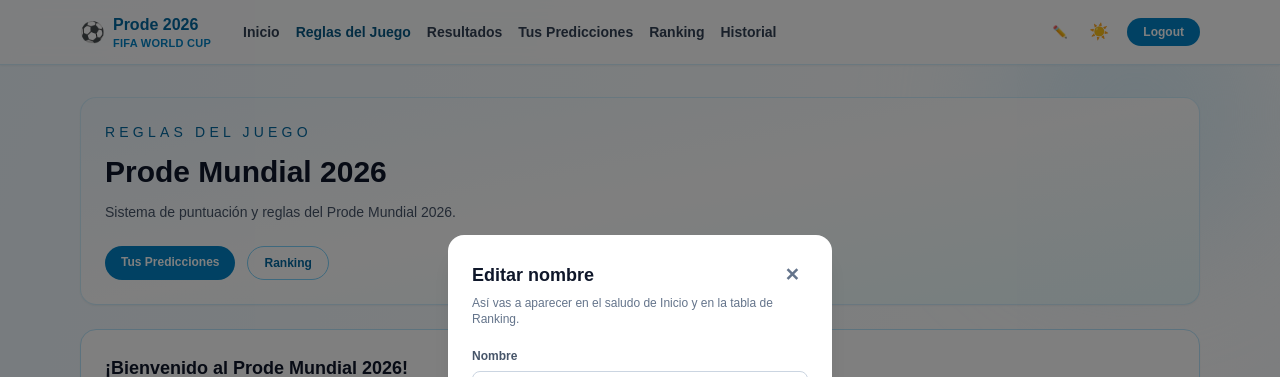
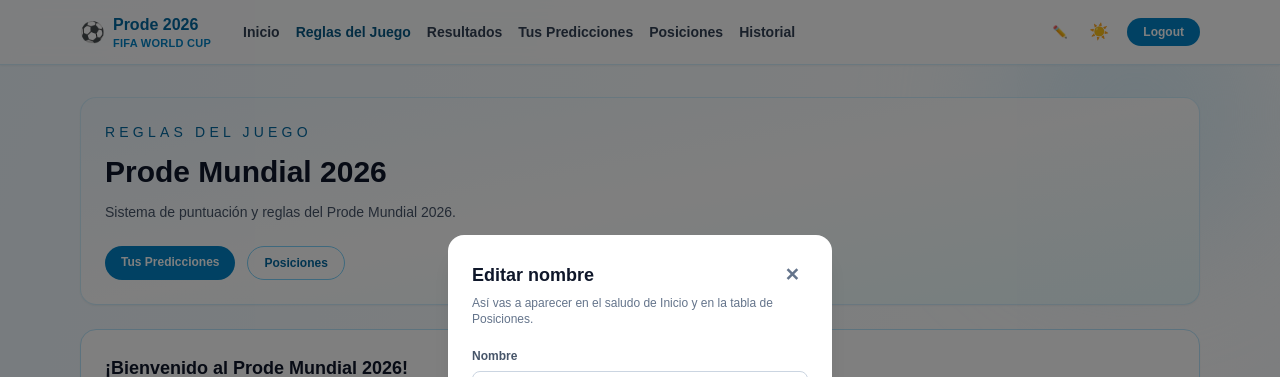
Before and after one commit to Sebitash/prode-off-topic-mundial-2026, a Next.js app in the folder frontend/: page /rules in a window 1280 px wide. Both pictures are taken after a click on the button "✏️". Shown: the top 377 px of the page. Built offline with nearby package versions, Linux system fonts and the light colour scheme; no server answers.

Commit message:
cambio ranking a posiciones

```diff
--- a/frontend/app/dashboard/page.tsx
+++ b/frontend/app/dashboard/page.tsx
@@ -202,7 +202,7 @@ export default function DashboardPage() {
 
         <div className="rounded-lg border border-violet-200 dark:border-violet-800 bg-violet-50 dark:bg-violet-950/30 px-4 py-3 text-sm text-violet-800 dark:text-violet-400">
           <p>
-            ✏️ <span className="font-semibold">Nuevo:</span> ya podés editar tu nombre y apellido para que aparezcan como quieras en el Ranking. Tocá el ✏️ que está al lado de tu nombre, arriba a la derecha.
+            ✏️ <span className="font-semibold">Nuevo:</span> ya podés editar tu nombre y apellido para que aparezcan como quieras en Posiciones. Tocá el ✏️ que está al lado de tu nombre, arriba a la derecha.
           </p>
         </div>
 
@@ -252,7 +252,7 @@ export default function DashboardPage() {
                 Mis predicciones
               </Link>
               <Link href="/ranking" className="block w-full bg-purple-600 text-white py-3 px-4 rounded-lg hover:bg-purple-700 transition-colors text-center">
-                Ver Ranking
+                Ver Posiciones
               </Link>
             </div>
           </div>
--- a/frontend/app/dashboard/rules/page.tsx
+++ b/frontend/app/dashboard/rules/page.tsx
@@ -144,7 +144,7 @@ export default function RulesPage() {
               href="/ranking"
               className="rounded-full border border-sky-300 dark:border-slate-600 px-4 py-2 text-xs font-semibold text-sky-700 dark:text-sky-400 transition hover:-translate-y-0.5 hover:bg-sky-50 dark:bg-sky-950/40"
             >
-              Ranking
+              Posiciones
             </Link>
           </div>
         </div>
--- a/frontend/app/ranking/page.tsx
+++ b/frontend/app/ranking/page.tsx
@@ -357,7 +357,7 @@ export default function RankingPage() {
       <div className="absolute -bottom-32 left-0 h-80 w-80 rounded-full bg-cyan-200/40 blur-3xl" />
       <div className="relative z-10 mx-auto max-w-6xl px-4 py-8">
         <div>
-          <h1 className="text-3xl font-semibold text-slate-900 dark:text-slate-100">Ranking</h1>
+          <h1 className="text-3xl font-semibold text-slate-900 dark:text-slate-100">Posiciones</h1>
           <p className="mt-2 text-sm text-slate-600 dark:text-slate-400">Posiciones actuales de todos los participantes</p>
         </div>
 
--- a/frontend/app/rules/page.tsx
+++ b/frontend/app/rules/page.tsx
@@ -162,7 +162,7 @@ export default function RulesPage() {
               href="/ranking"
               className="rounded-full border border-sky-300 dark:border-slate-600 px-4 py-2 text-xs font-semibold text-sky-700 dark:text-sky-400 transition hover:-translate-y-0.5 hover:bg-sky-50 dark:bg-sky-950/40"
             >
-              Ranking
+              Posiciones
             </Link>
           </div>
         </div>
--- a/frontend/components/ui/DashboardNav.tsx
+++ b/frontend/components/ui/DashboardNav.tsx
@@ -67,7 +67,7 @@ function EditNameModal({ onClose }: { onClose: () => void }) {
           </button>
         </div>
         <p className="mt-1 text-xs text-slate-500 dark:text-slate-400">
-          Así vas a aparecer en el saludo de Inicio y en la tabla de Ranking.
+          Así vas a aparecer en el saludo de Inicio y en la tabla de Posiciones.
         </p>
 
         <div className="mt-4 space-y-3">
@@ -192,7 +192,7 @@ export default function DashboardNav({ displayName, isAdmin = false }: { display
               Tus Predicciones
             </Link>
             <Link href="/ranking" className={linkClassName('/ranking')}>
-              Ranking
+              Posiciones
             </Link>
             <Link href="/historial" className={linkClassName('/historial')}>
               Historial
@@ -251,7 +251,7 @@ export default function DashboardNav({ displayName, isAdmin = false }: { display
               Tus Predicciones
             </Link>
             <Link href="/ranking" className={mobileLinkClassName('/ranking')}>
-              Ranking
+              Posiciones
             </Link>
             <Link href="/historial" className={mobileLinkClassName('/historial')}>
               Historial
--- a/frontend/components/ui/PublicNav.tsx
+++ b/frontend/components/ui/PublicNav.tsx
@@ -24,7 +24,7 @@ export default function PublicNav({ linkClassName }: { linkClassName?: string })
           <Link href="/" className={resolveClassName('/')}>Reglas del Juego</Link>
           <Link href="/matches" className={resolveClassName('/matches')}>Resultados</Link>
           <Link href="/predictions" className={resolveClassName('/predictions')}>Tus Predicciones</Link>
-          <Link href="/ranking" className={resolveClassName('/ranking')}>Ranking</Link>
+          <Link href="/ranking" className={resolveClassName('/ranking')}>Posiciones</Link>
         </div>
         <div className="flex items-center gap-2">
           <Link
```
